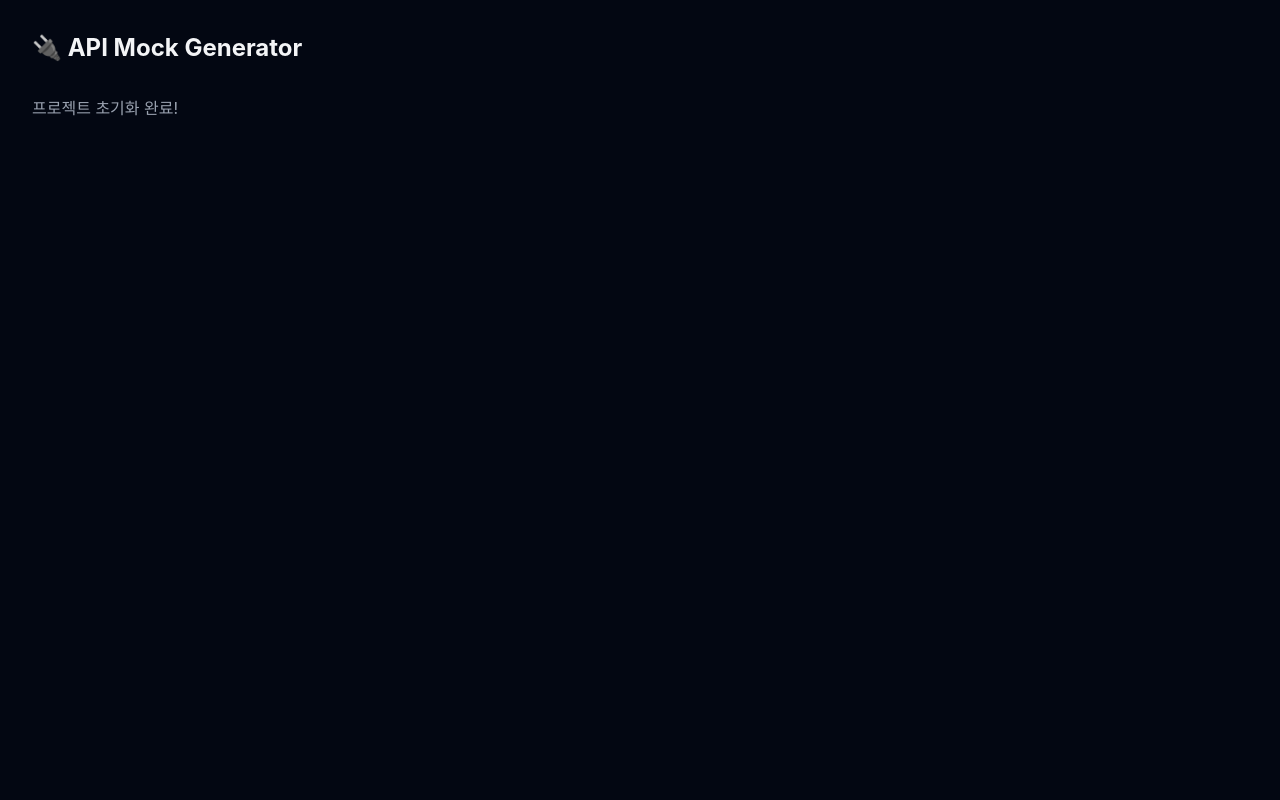
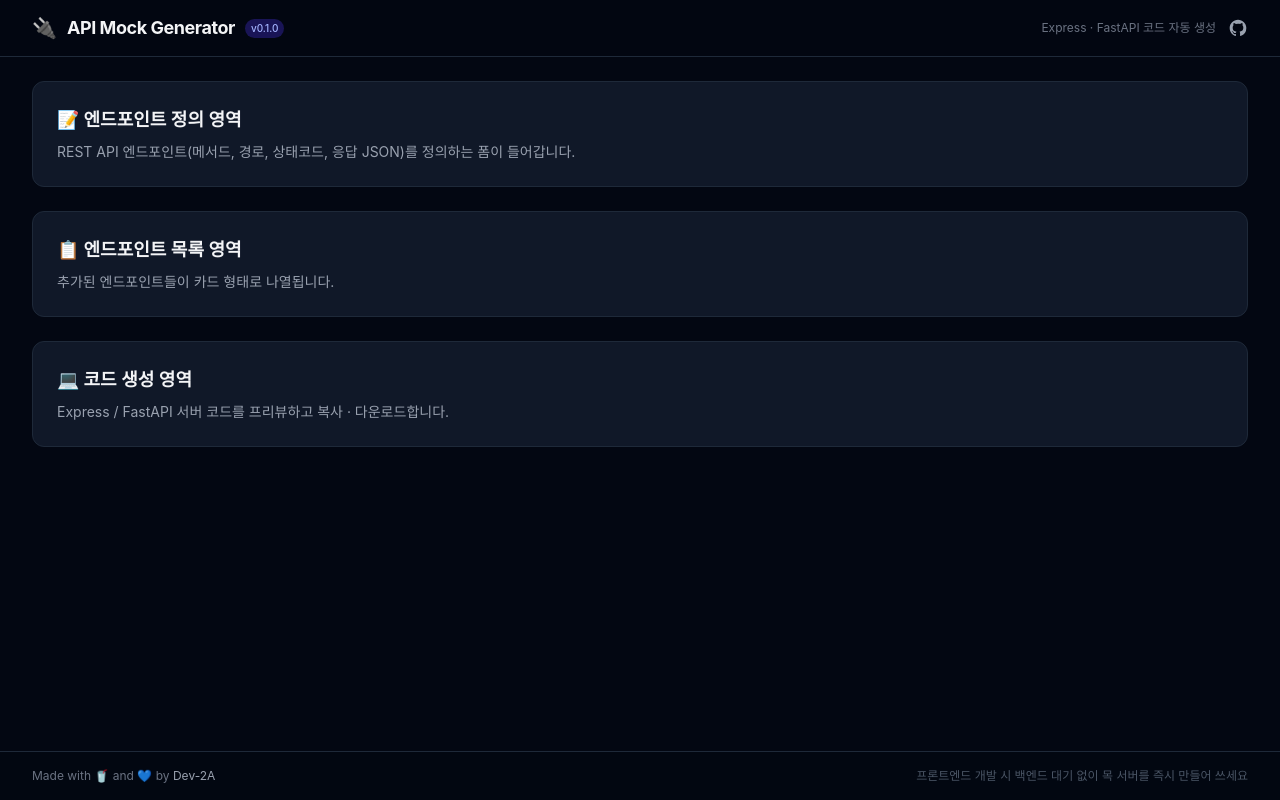
Before and after one commit to Dev-2A/api-mock-generator, a React (Vite) app: page / in a window 1280 px wide. Built offline with nearby package versions, Linux system fonts and the light colour scheme.

Commit message:
✨ 전역 레이아웃 + Header/Footer 컴포넌트 구현

```diff
--- a/src/App.jsx
+++ b/src/App.jsx
@@ -1,9 +1,39 @@
+import Layout from "./components/layout/Layout";
+
 function App() {
   return (
-    <div className="min-h-screen bg-gray-950 text-gray-100">
-      <h1 className="text-2xl font-bold p-8">🔌 API Mock Generator</h1>
-      <p className="px-8 text-gray-400">프로젝트 초기화 완료!</p>
-    </div>
+    <Layout>
+      {/* 임시 콘텐츠 — Step 4~5에서 실제 UI로 교체 예정 */}
+      <div className="space-y-6">
+        <section className="bg-gray-900 border border-gray-800 rounded-xl p-6">
+          <h2 className="text-lg font-semibold text-gray-100 mb-2">
+            📝 엔드포인트 정의 영역
+          </h2>
+          <p className="text-sm text-gray-400">
+            REST API 엔드포인트(메서드, 경로, 상태코드, 응답 JSON)를 정의하는
+            폼이 들어갑니다.
+          </p>
+        </section>
+
+        <section className="bg-gray-900 border border-gray-800 rounded-xl p-6">
+          <h2 className="text-lg font-semibold text-gray-100 mb-2">
+            📋 엔드포인트 목록 영역
+          </h2>
+          <p className="text-sm text-gray-400">
+            추가된 엔드포인트들이 카드 형태로 나열됩니다.
+          </p>
+        </section>
+
+        <section className="bg-gray-900 border border-gray-800 rounded-xl p-6">
+          <h2 className="text-lg font-semibold text-gray-100 mb-2">
+            💻 코드 생성 영역
+          </h2>
+          <p className="text-sm text-gray-400">
+            Express / FastAPI 서버 코드를 프리뷰하고 복사 · 다운로드합니다.
+          </p>
+        </section>
+      </div>
+    </Layout>
   );
 }
 
--- /dev/null
+++ b/src/components/layout/Footer.jsx
@@ -0,0 +1,24 @@
+export default function Footer() {
+  return (
+    <footer className="border-t border-gray-800 bg-gray-950/60 mt-auto">
+      <div className="max-w-7xl mx-auto px-4 sm:px-6 lg:px-8 py-4">
+        <div className="flex flex-col sm:flex-row items-center justify-between gap-2 text-xs text-gray-500">
+          <p>
+            Made with 🥤 and 💙 by{" "}
+            <a
+              href="https://github.com/Dev-2A"
+              target="_blank"
+              rel="noopener noreferrer"
+              className="text-gray-400 hover:text-indigo-400 transition-colors"
+            >
+              Dev-2A
+            </a>
+          </p>
+          <p className="text-gray-600">
+            프론트엔드 개발 시 백엔드 대기 없이 목 서버를 즉시 만들어 쓰세요
+          </p>
+        </div>
+      </div>
+    </footer>
+  );
+}
--- /dev/null
+++ b/src/components/layout/Header.jsx
@@ -0,0 +1,42 @@
+export default function Header() {
+  return (
+    <header className="border-b border-gray-800 bg-gray-950/80 backdrop-blur-sm sticky top-0 z-50">
+      <div className="max-w-7xl mx-auto px-4 sm:px-6 lg:px-8">
+        <div className="flex items-center justify-between h-14">
+          {/* 로고 + 타이틀 */}
+          <div className="flex items-center gap-2.5">
+            <span className="text-xl">🔌</span>
+            <h1 className="text-lg font-bold text-gray-100 tracking-tight">
+              API Mock Generator
+            </h1>
+            <span className="hidden sm:inline-block text-[10px] font-medium bg-indigo-600/30 text-indigo-300 px-1.5 py-0.5 rounded-full">
+              v0.1.0
+            </span>
+          </div>
+
+          {/* 우측 링크 */}
+          <div className="flex items-center gap-3">
+            <span className="text-xs text-gray-500 hidden sm:inline">
+              Express · FastAPI 코드 자동 생성
+            </span>
+            <a
+              href="https://github.com/Dev-2A/api-mock-generator"
+              target="_blank"
+              rel="noopener noreferrer"
+              className="text-gray-400 hover:text-gray-200 transition-colors"
+              aria-label="GitHub"
+            >
+              <svg className="w-5 h-5" fill="currentColor" viewBox="0 0 24 24">
+                <path
+                  fillRule="evenodd"
+                  d="M12 2C6.477 2 2 6.484 2 12.017c0 4.425 2.865 8.18 6.839 9.504.5.092.682-.217.682-.483 0-.237-.008-.868-.013-1.703-2.782.605-3.369-1.343-3.369-1.343-.454-1.158-1.11-1.466-1.11-1.466-.908-.62.069-.608.069-.608 1.003.07 1.531 1.032 1.531 1.032.892 1.53 2.341 1.088 2.91.832.092-.647.35-1.088.636-1.338-2.22-.253-4.555-1.113-4.555-4.951 0-1.093.39-1.988 1.029-2.688-.103-.253-.446-1.272.098-2.65 0 0 .84-.27 2.75 1.026A9.564 9.564 0 0112 6.844c.85.004 1.705.115 2.504.337 1.909-1.296 2.747-1.027 2.747-1.027.546 1.379.202 2.398.1 2.651.64.7 1.028 1.595 1.028 2.688 0 3.848-2.339 4.695-4.566 4.943.359.309.678.92.678 1.855 0 1.338-.012 2.419-.012 2.747 0 .268.18.58.688.482A10.019 10.019 0 0022 12.017C22 6.484 17.522 2 12 2z"
+                  clipRule="evenodd"
+                />
+              </svg>
+            </a>
+          </div>
+        </div>
+      </div>
+    </header>
+  );
+}
--- /dev/null
+++ b/src/components/layout/Layout.jsx
@@ -0,0 +1,14 @@
+import Header from "./Header";
+import Footer from "./Footer";
+
+export default function Layout({ children }) {
+  return (
+    <div className="min-h-screen flex flex-col bg-gray-950 text-gray-100">
+      <Header />
+      <main className="flex-1 max-w-7xl mx-auto w-full px-4 sm:px-6 lg:px-8 py-6">
+        {children}
+      </main>
+      <Footer />
+    </div>
+  );
+}
```
